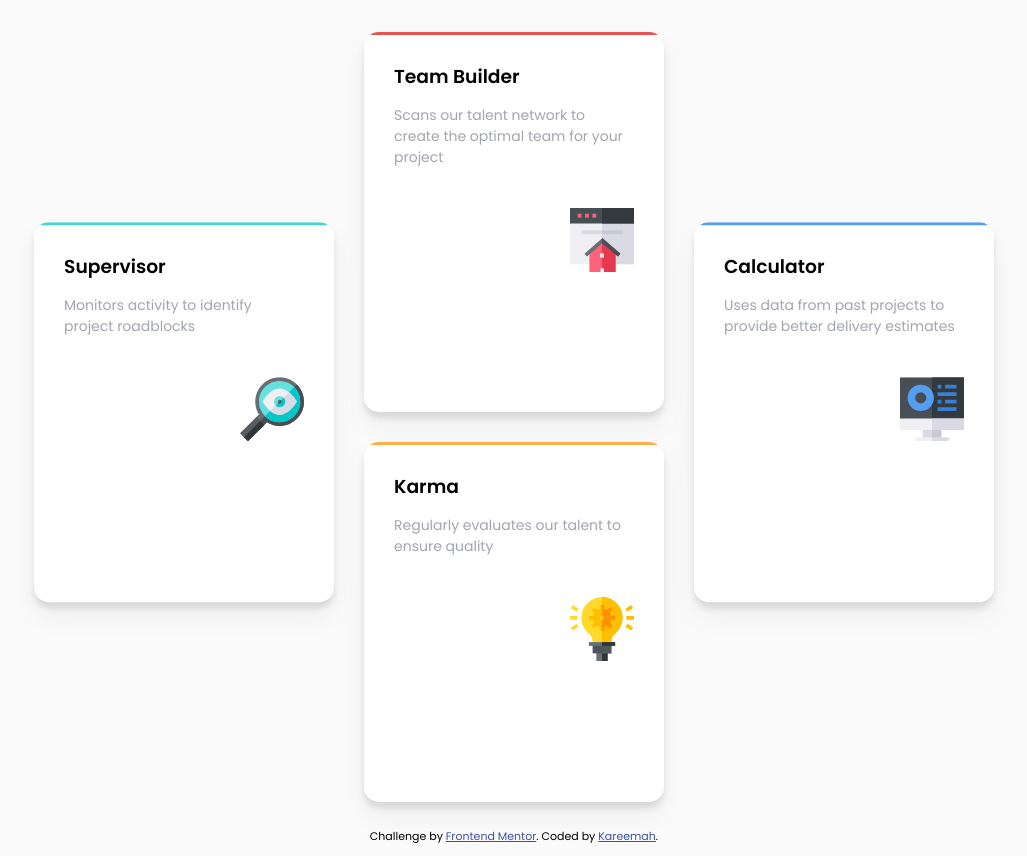
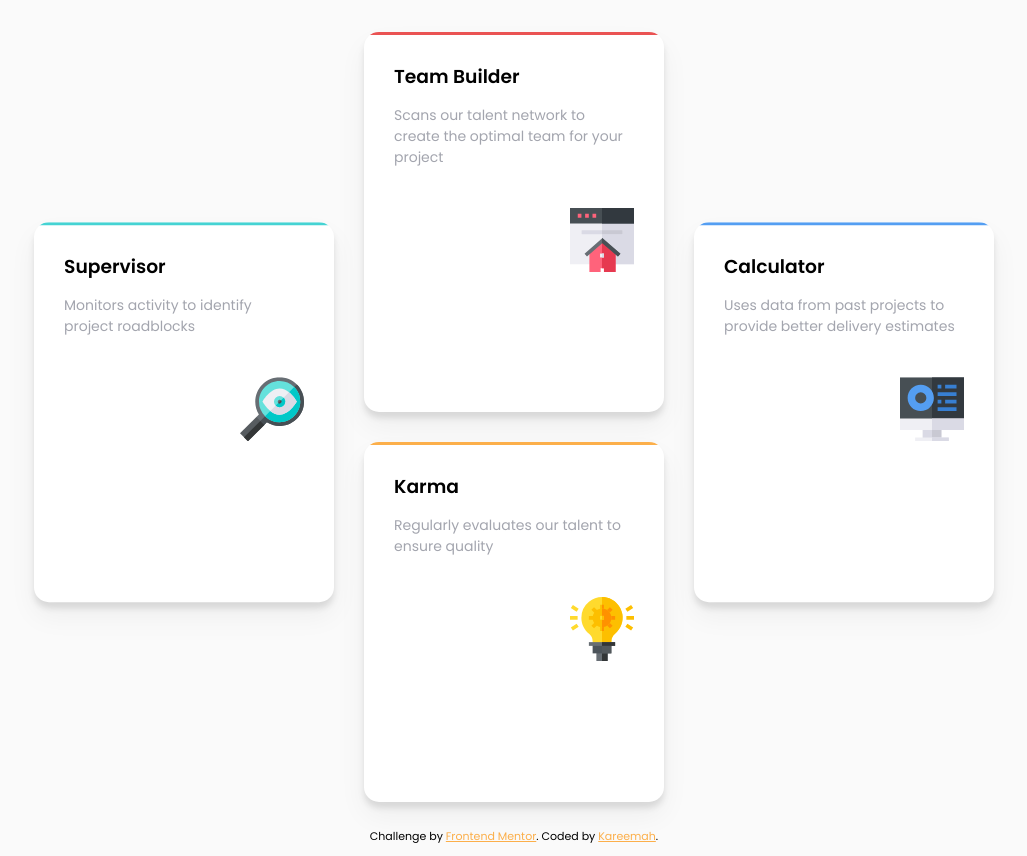
Before and after one commit to khareemah/four-card-feature-section, a plain HTML site: page index.html in a window 1280 px wide. Shown: the part 192-1048 px from the top of the page, without its empty margins (126-1153 px from the left). Drawn offline with Linux system fonts and the light colour scheme.

Commit message:
change color of footer links

```diff
--- a/style.css
+++ b/style.css
@@ -81,7 +81,7 @@ article img {
   text-align: center;
 }
 .attribution a {
-  color: hsl(228, 45%, 44%);
+  color: hsl(34, 97%, 64%);
 }
 @media screen and (max-width: 700px) {
   .box_supervisor,
```
